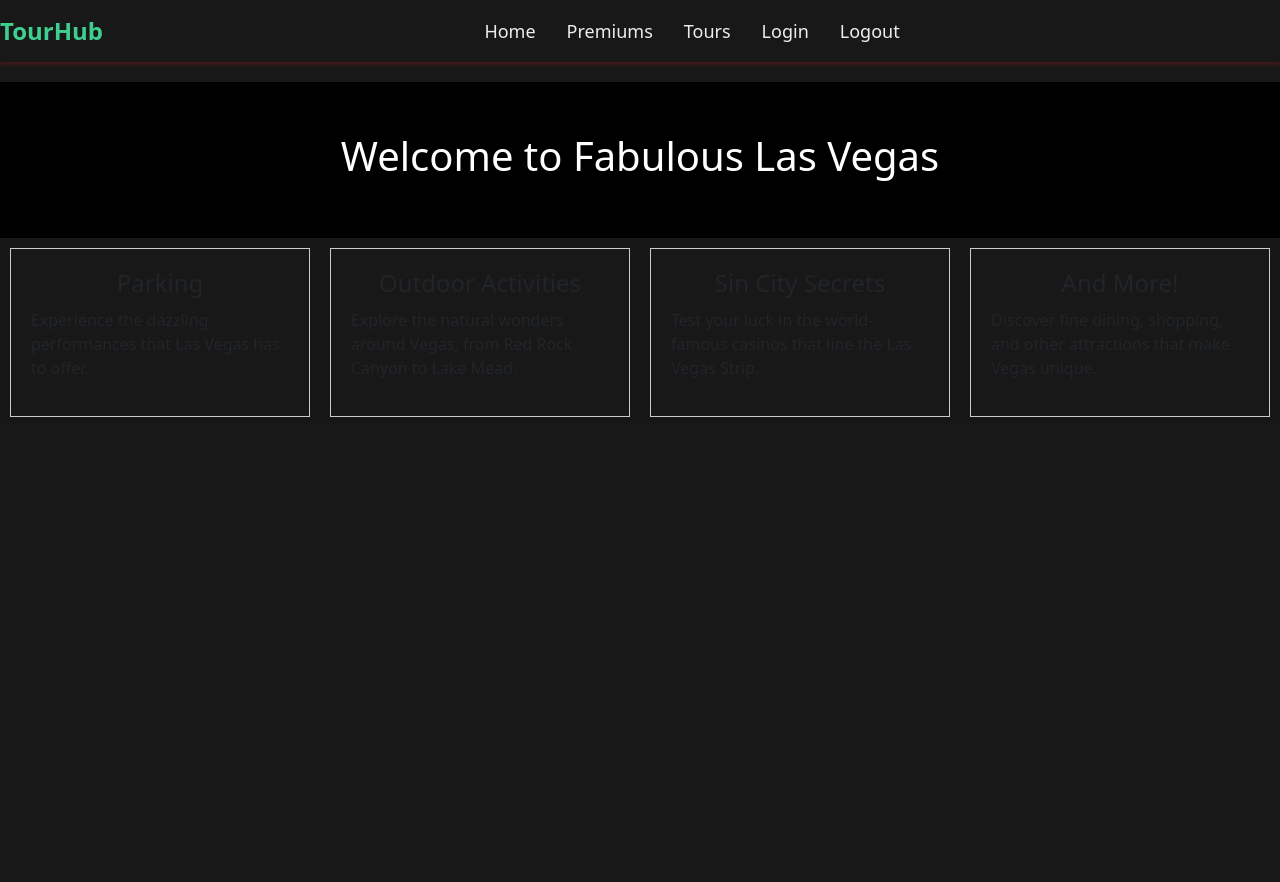
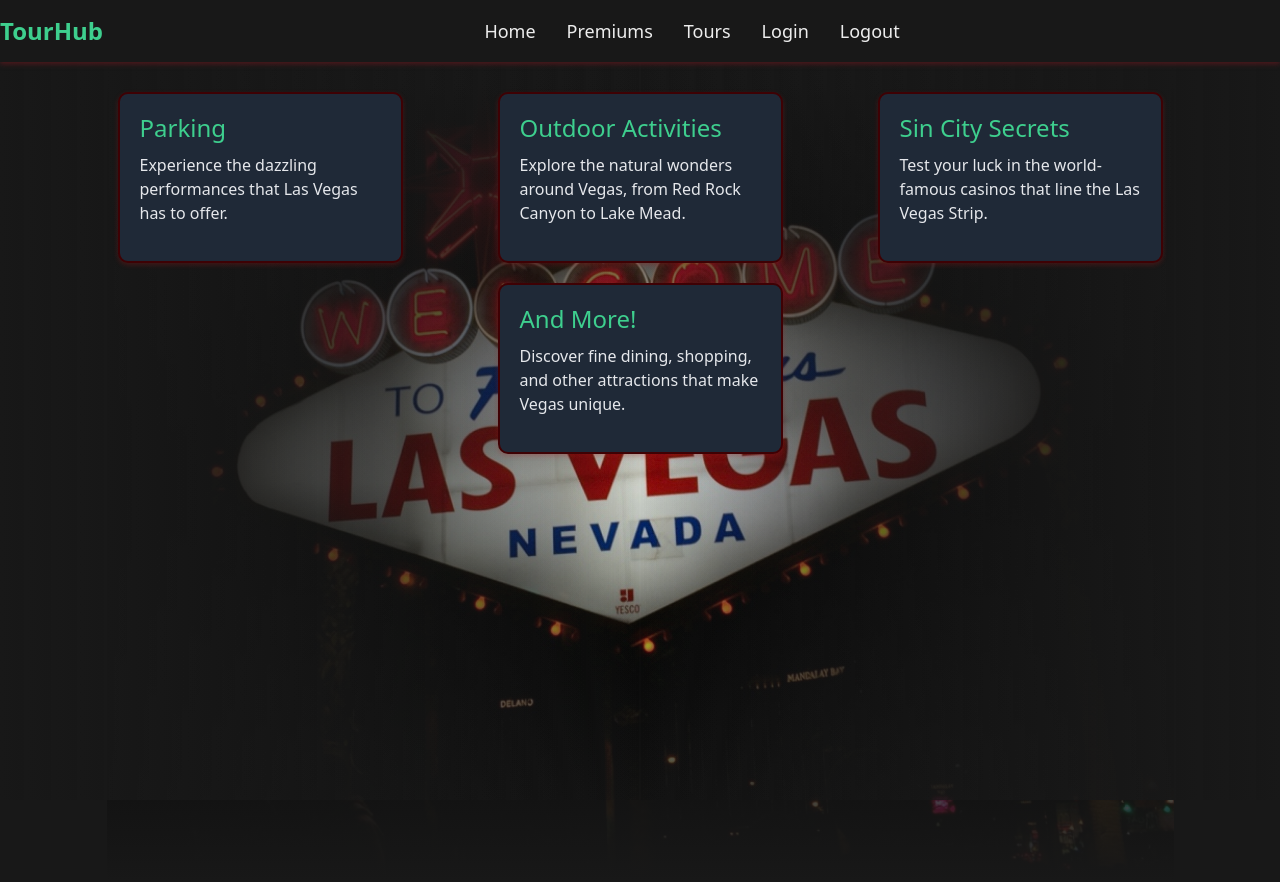
Before and after one commit to Christian1Ramirez/milestone3, a React (Create React App) app: page / in a window 1280 px wide. Before the commit the page ends 800 px from the top, so only its background shows below. Built offline with nearby package versions, Linux system fonts and the light colour scheme.

Commit message:
added Home.jsx/css background

```diff
--- a/src/components/Home.jsx
+++ b/src/components/Home.jsx
@@ -3,24 +3,21 @@ import '../styles/home.css';
 
 export default function Home() {
   return (
-        <div className="home">
-            <div className="home-banner">
-                <h1>Welcome to Fabulous Las Vegas</h1>
-            </div>
-            <div className="home-content">
-                <div className="home-section">
+    <div className="home container">
+      <div className="home-content row">
+        <div className="home-section col-md-6 col-lg-3">
           <h2>Parking</h2>
           <p>Experience the dazzling performances that Las Vegas has to offer.</p>
         </div>
-                <div className="home-section">
+        <div className="home-section col-md-6 col-lg-3">
           <h2>Outdoor Activities</h2>
           <p>Explore the natural wonders around Vegas, from Red Rock Canyon to Lake Mead.</p>
         </div>
-                <div className="home-section">
+        <div className="home-section col-md-6 col-lg-3">
           <h2>Sin City Secrets</h2>
           <p>Test your luck in the world-famous casinos that line the Las Vegas Strip.</p>
         </div>
-                <div className="home-section">
+        <div className="home-section col-md-6 col-lg-3">
           <h2>And More!</h2>
           <p>Discover fine dining, shopping, and other attractions that make Vegas unique.</p>
         </div>
--- a/src/styles/home.css
+++ b/src/styles/home.css
@@ -2,38 +2,85 @@ body {
     background-color: #181818;
 }
 
+/* Add this to make sure navbar is clickable */
+.navbar {
+    z-index: 1;
+}
+
 .home {
- text-align: center;
+    position: relative;
     margin: auto;
     width: 100%;
+    min-height: 100vh;
+    color: #ededed;
+    background-image: linear-gradient(to top, #181818, transparent, #181818), url("/public/images/vegas1.jpeg");
+    background-size: cover, contain;
+    background-position: center, center;
+    background-attachment: fixed;
+    background-repeat: no-repeat;
+    z-index: 0;
 }
 
-.home-banner {
- background-color: #000;
- color: #fff;
- padding: 50px;
- font-size: 2.5rem;
+.home:before, .home:after {
+    content: "";
+    position: fixed;
+    width: 100%;
+    height: 100%;
+    z-index: -1;  /* Make sure this is less than your navbar's z-index */
+}
+
+.home:before {
+    background-image: linear-gradient(to right, #181818, transparent, #181818);
+    top: 0;
+    left: 0;
+}
+
+.home:after {
+    background-image: linear-gradient(to left, #181818, transparent, #181818);
+    top: 0;
+    right: 0;
 }
 
 .home-content {
     display: flex;
+    flex-wrap: wrap;
     justify-content: space-around;
- flex-wrap: wrap;
 }
 
 .home-section {
- width: 300px;
     padding: 20px;
- border: 1px solid #ccc;
     margin: 10px;
- box-shadow: 0 0 10px rgba(0, 0, 0, 0.1);
+    border: 2px solid #3e0104;
+    box-shadow: 0px 2px 5px rgba(164, 26, 26, 0.3);
+    background-color: #1F2937;
+    border-radius: 10px;
 }
 
 .home-section h2 {
     font-size: 1.5rem;
     margin-bottom: 10px;
+    color: #3ecf8e;
 }
 
 .home-section p {
     text-align: left;
+    color: #E5E7EB;
 }
+
+@media (max-width: 1200px) {
+    .home-section h2, .home-section p {
+        font-size: 14px;
+    }
+}
+
+@media (max-width: 992px) {
+    .home-section h2, .home-section p {
+        font-size: 13px;
+    }
+}
+
+@media (max-width: 768px) {
+    .home-section h2, .home-section p {
+        font-size: 12px;
+    }
+}
```
Lines whose indentation alone changed are shown as unchanged.
